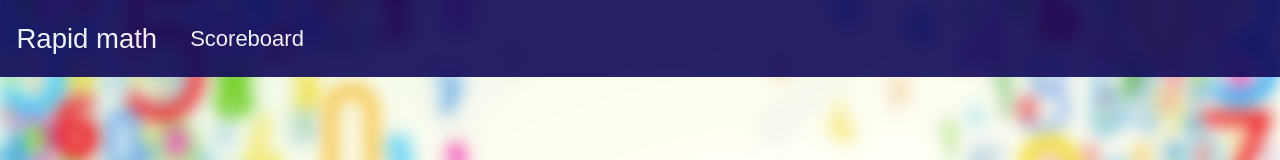
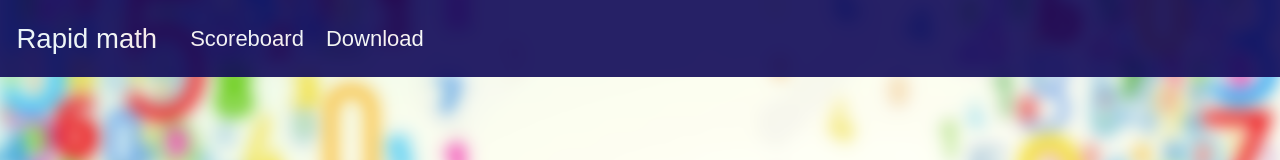
Before and after one commit to cofi333/math_game, a plain HTML site: page index.html in a window 1280 px wide. Shown: the top 160 px of the page. Drawn offline with nearby package versions, Linux system fonts and the light colour scheme; a web font is replaced by a local one.

Commit message:
apk file

```diff
--- a/index.html
+++ b/index.html
@@ -41,6 +41,7 @@
           <div class="collapse navbar-collapse" id="navbarNavAltMarkup">
             <div class="navbar-nav">
               <a class="nav-link text-light" href="scores.html">Scoreboard</a>
+              <a class="nav-link text-light" href="./asset/math-game.apk">Download</a>
             </div>
           </div>
         </div>
```
Also changed, not shown: scores.html (+1 -0 lines), asset/rapid-game.jpg (added), 2 other files.
